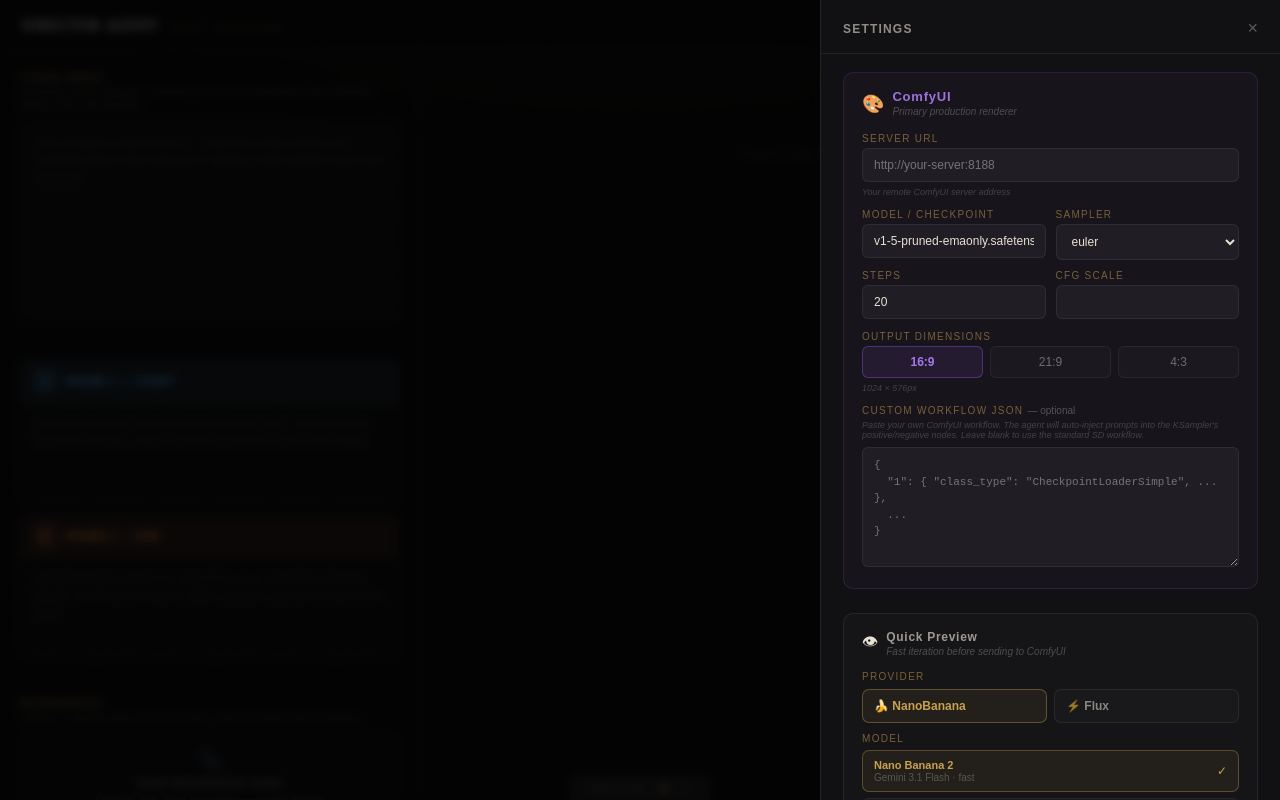
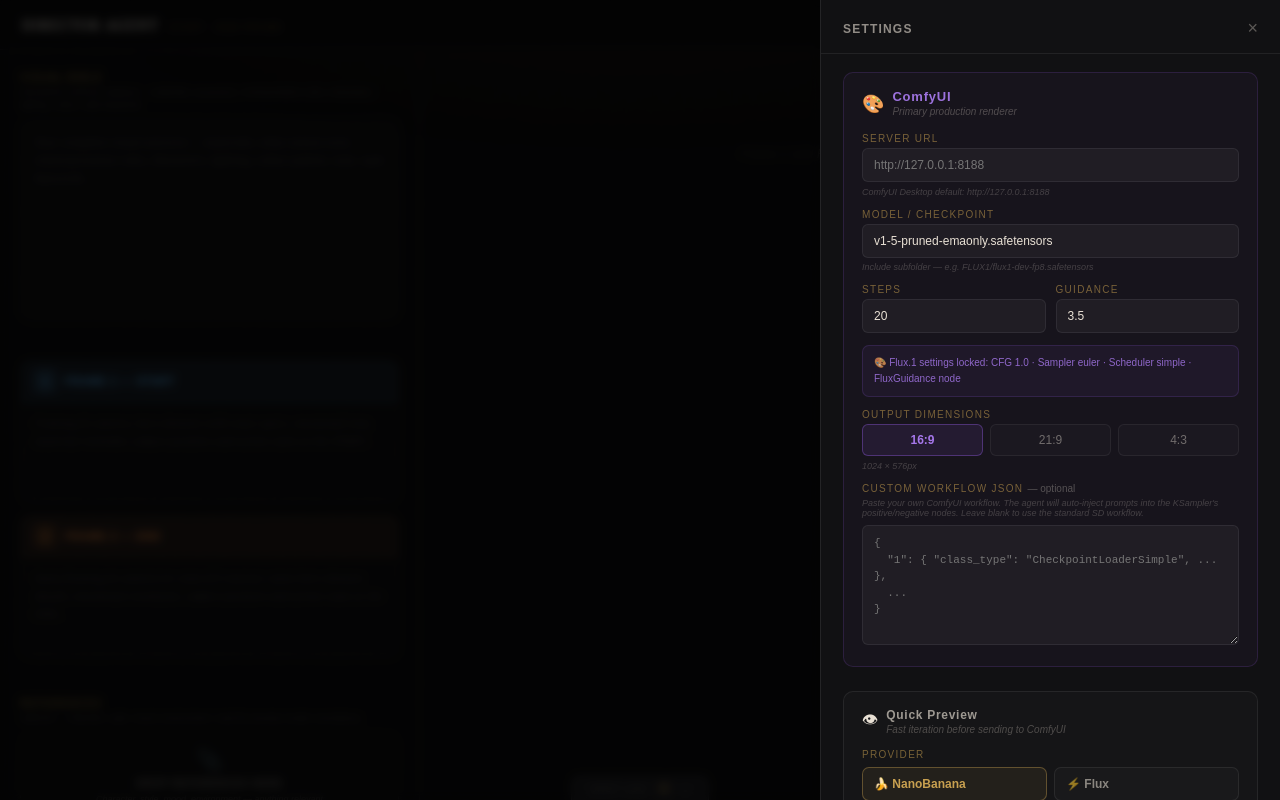
Before and after one commit to jamesreilley/director-agent, a React (Vite) app: page / in a window 1280 px wide. Both pictures are taken after a click on the button "⚙ SETTINGS". Built offline with nearby package versions, Linux system fonts and the light colour scheme.

Commit message:
flux settings clean

```diff
--- a/src/film-director-agent.jsx
+++ b/src/film-director-agent.jsx
@@ -720,32 +720,29 @@
             <div style={{ display:"grid", gap:12 }}>
               <div>
                 <SLabel>Server URL</SLabel>
-                <TextInput value={s.comfyUrl} onChange={v=>upd("comfyUrl",v)} placeholder="http://your-server:8188" />
-                <div style={{ fontSize:9, color:"rgba(232,224,212,.22)", fontFamily:"sans-serif", fontStyle:"italic", marginTop:5 }}>Your remote ComfyUI server address</div>
+                <TextInput value={s.comfyUrl} onChange={v=>upd("comfyUrl",v)} placeholder="http://127.0.0.1:8188" />
+                <div style={{ fontSize:9, color:"rgba(232,224,212,.22)", fontFamily:"sans-serif", fontStyle:"italic", marginTop:5 }}>ComfyUI Desktop default: http://127.0.0.1:8188</div>
               </div>
 
+              <div>
+                <SLabel>Model / Checkpoint</SLabel>
+                <TextInput value={s.comfyModel} onChange={v=>upd("comfyModel",v)} placeholder="FLUX1/flux1-dev-fp8.safetensors" />
+                <div style={{ fontSize:9, color:"rgba(232,224,212,.22)", fontFamily:"sans-serif", fontStyle:"italic", marginTop:4 }}>Include subfolder — e.g. FLUX1/flux1-dev-fp8.safetensors</div>
+              </div>
               <div style={{ display:"grid", gridTemplateColumns:"1fr 1fr", gap:10 }}>
                 <div>
-                  <SLabel>Model / Checkpoint</SLabel>
-                  <TextInput value={s.comfyModel} onChange={v=>upd("comfyModel",v)} placeholder="v1-5-pruned-emaonly.safetensors" />
-                </div>
-                <div>
-                  <SLabel>Sampler</SLabel>
-                  <select value={s.comfySampler} onChange={e=>upd("comfySampler",e.target.value)}
-                    style={{ width:"100%", background:"rgba(255,255,255,.04)", border:"1px solid rgba(255,255,255,.07)", borderRadius:6, color:"#e8e0d4", fontSize:12, padding:"9px 11px", outline:"none" }}>
-                    {["euler","euler_ancestral","dpm_2","dpm_2_ancestral","heun","lms","dpm_fast","dpm_adaptive","dpmpp_2s_ancestral","dpmpp_sde","dpmpp_2m","dpmpp_2m_sde","ddim","uni_pc"].map(s=><option key={s} value={s}>{s}</option>)}
-                  </select>
-                </div>
-                <div>
                   <SLabel>Steps</SLabel>
-                  <input type="number" min={1} max={150} value={s.comfySteps} onChange={e=>upd("comfySteps",Number(e.target.value))}
+                  <input type="number" min={1} max={50} value={s.comfySteps} onChange={e=>upd("comfySteps",Number(e.target.value))}
                     style={{ width:"100%", background:"rgba(255,255,255,.04)", border:"1px solid rgba(255,255,255,.07)", borderRadius:6, color:"#e8e0d4", fontSize:12, padding:"9px 11px", outline:"none" }} />
                 </div>
                 <div>
-                  <SLabel>CFG Scale</SLabel>
-                  <input type="number" min={1} max={20} step={0.5} value={s.comfyCfg} onChange={e=>upd("comfyCfg",Number(e.target.value))}
+                  <SLabel>Guidance</SLabel>
+                  <input type="number" min={1} max={10} step={0.5} value={s.comfyGuidance||3.5} onChange={e=>upd("comfyGuidance",Number(e.target.value))}
                     style={{ width:"100%", background:"rgba(255,255,255,.04)", border:"1px solid rgba(255,255,255,.07)", borderRadius:6, color:"#e8e0d4", fontSize:12, padding:"9px 11px", outline:"none" }} />
                 </div>
+              </div>
+              <div style={{ padding:"9px 11px", background:"rgba(130,80,200,.08)", border:"1px solid rgba(130,80,200,.2)", borderRadius:7, fontSize:10, color:"rgba(180,130,255,.75)", fontFamily:"sans-serif", lineHeight:1.6 }}>
+                🎨 Flux.1 settings locked: CFG 1.0 · Sampler euler · Scheduler simple · FluxGuidance node
               </div>
 
               <div>
```
